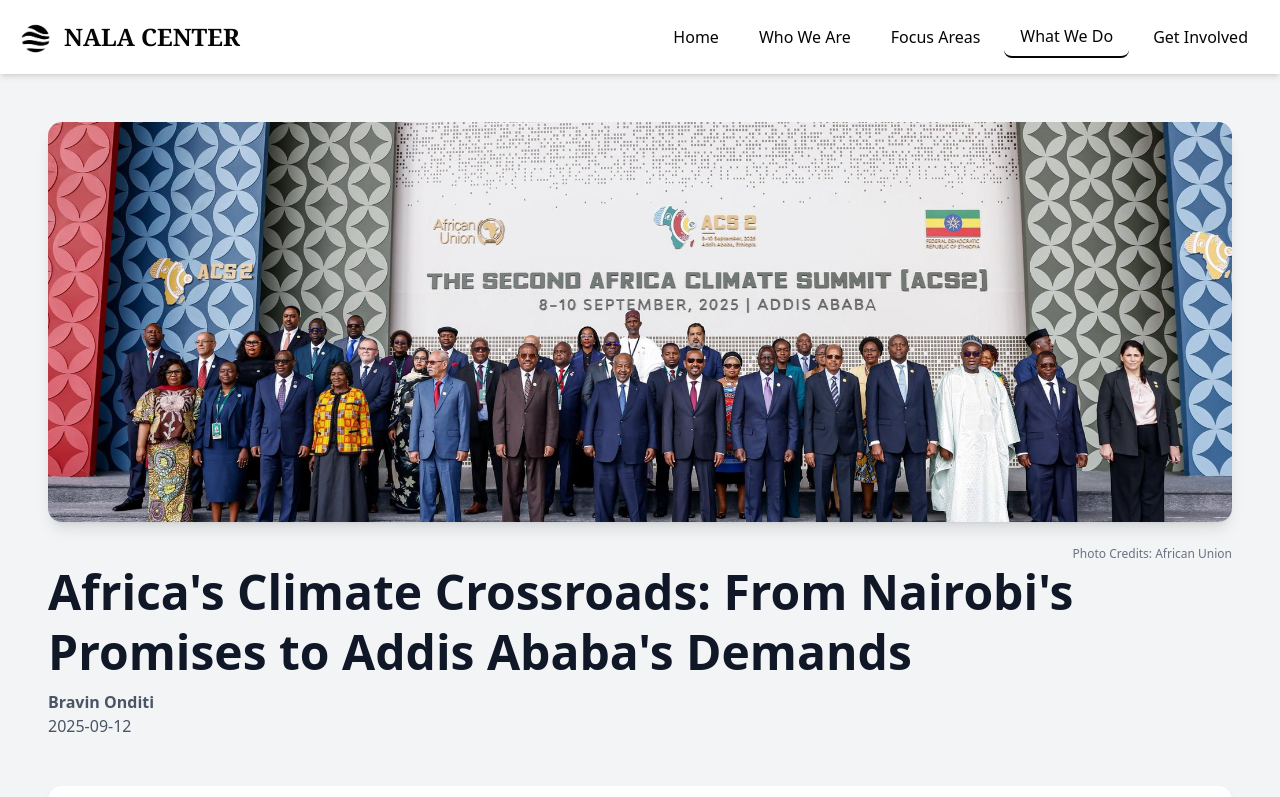
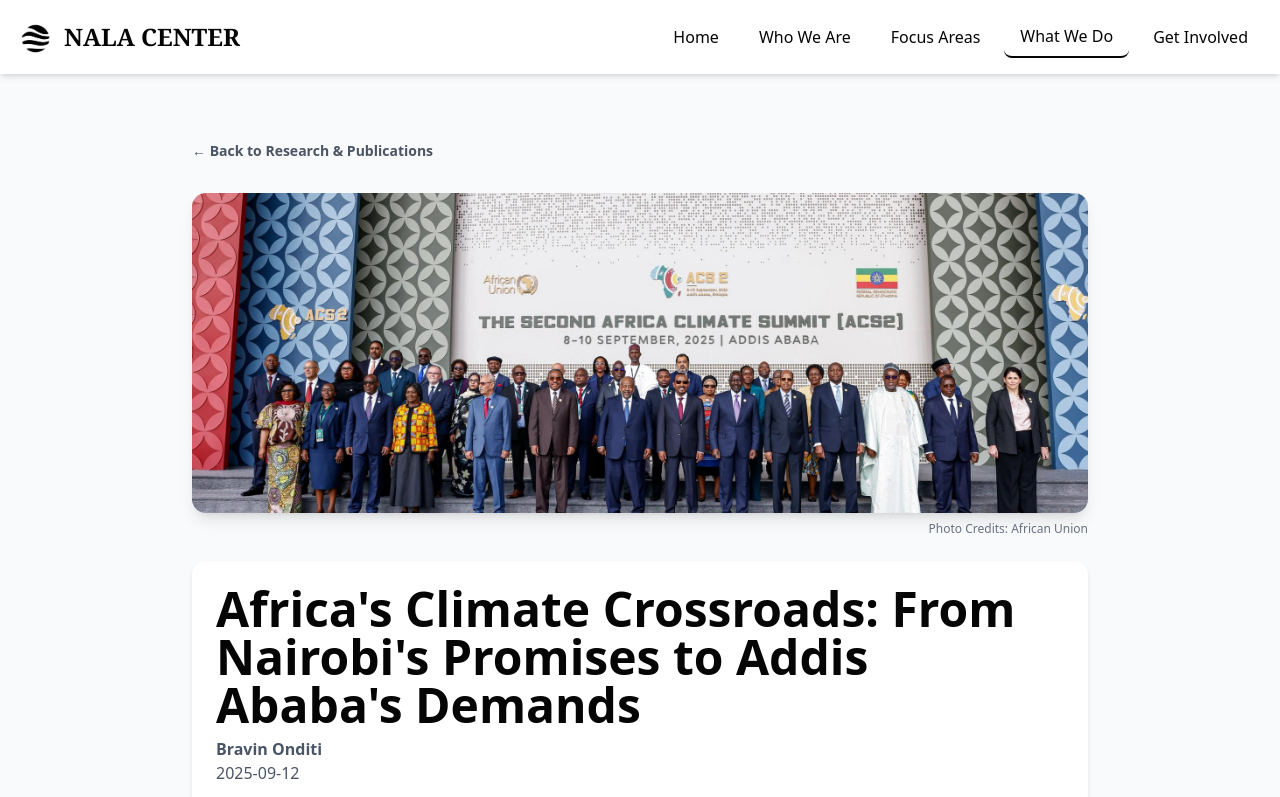
Before and after one commit to Ewoigift/nala-center-website, a Next.js app: page /what-we-do/research-publications/africas-climate-crossroads in a window 1280 px wide. Shown: the top 797 px of the page. Built offline with nearby package versions, Linux system fonts and the light colour scheme.

Commit message:
meta tags

```diff
--- a/src/app/what-we-do/research-publications/africas-climate-crossroads/page.tsx
+++ b/src/app/what-we-do/research-publications/africas-climate-crossroads/page.tsx
@@ -2,7 +2,38 @@
 
 import React from 'react';
 import Image from 'next/image';
+import Link from 'next/link';
 import { ReactNode } from "react";
+
+// --- Configuration for Social Sharing ---
+const BASE_DOMAIN = 'https://nalacenter.org';
+// This is the complete, final URL for the article, used for canonical and sharing purposes.
+const FULL_ARTICLE_URL = `${BASE_DOMAIN}/what-we-do/research-publications/africas-climate-crossroads`;
+
+// --- Component for SEO and Social Media Meta Tags ---
+// These tags ensure the correct title, domain (nalacenter.org), and image are displayed
+// when the link is shared on platforms like X/Twitter.
+const MetaTags = () => (
+  <>
+    {/* Standard Open Graph Tags (used by Facebook, LinkedIn, etc.) */}
+    <meta property="og:title" content={articleData.title} />
+    {/* Description intentionally removed as requested to allow for manual tweet description */}
+    {/* <meta property="og:description" content="" /> */}
+    <meta property="og:image" content={articleData.heroImage} />
+    <meta property="og:url" content={FULL_ARTICLE_URL} />
+    <meta property="og:type" content="article" />
+    <meta property="og:site_name" content="nalacenter.org" /> {/* Ensures nalacenter.org displays as the source link */}
+
+    {/* Twitter Card Tags (for displaying the preview on X/Twitter) */}
+    <meta name="twitter:card" content="summary_large_image" />
+    <meta name="twitter:site" content="@NalaCenter" />
+    <meta name="twitter:title" content={articleData.title} />
+    {/* Description intentionally removed as requested */}
+    {/* <meta name="twitter:description" content="" /> */}
+    <meta name="twitter:image" content={articleData.heroImage} />
+  </>
+);
+
 
 // --- Define Block Types ---
 type ParagraphBlock = {
@@ -23,7 +54,7 @@
 type Block = ParagraphBlock | HeadingBlock | ListBlock;
 
 
-// --- Define Article Data Type ---
+// --- Define Article Data Type ---\
 interface ArticleData {
   title: string;
   author: string;
@@ -32,7 +63,7 @@
   body: Block[];
 }
 
-// --- Your Article Data ---
+// --- Your Original Article Data ---
 const articleData: ArticleData = {
   title: "Africa's Climate Crossroads: From Nairobi's Promises to Addis Ababa's Demands",
   author: "Bravin Onditi",
@@ -232,25 +263,42 @@
   ],
 };
 
-// --- Component ---
-export default function AfricasClimateCrossroads() {
+
+
+// --- Main Component ---
+export default function ArticlePage() {
   return (
-    <div className="bg-gray-100 min-h-screen">
-      <main className="container mx-auto p-4 md:p-8 lg:p-12">
-        <header className="mb-8 md:mb-12">
-          <div className="relative w-full h-[250px] md:h-[400px] overflow-hidden rounded-xl shadow-lg mb-6">
+    <div className="min-h-screen bg-gray-50 flex flex-col items-center py-16 px-4 sm:px-6 lg:px-8 font-sans">
+
+      {/* Include Meta Tags (simulated <head> content) */}
+      <MetaTags />
+
+      {/* Container for the article content */}
+      <article className="max-w-4xl w-full">
+        <Link href="/what-we-do/research-publications" className="inline-flex items-center text-sm font-semibold text-gray-600 hover:text-gray-800 transition-colors duration-300 mb-8">
+          &larr; Back to Research & Publications
+        </Link>
+
+        {/* Hero Image */}
+        <div className="relative w-full h-80 rounded-xl overflow-hidden shadow-lg">
           <Image
             src={articleData.heroImage}
             alt={articleData.title}
             layout="fill"
             objectFit="cover"
-              className="absolute inset-0 w-full h-full object-cover"
+            priority
           />
         </div>
-          <p className="text-right text-gray-500 text-xs mt-2">
+
+        {/* Photo Credit added here as requested */}
+        <p className="text-xs text-gray-500 mt-2 mb-6 text-right">
           Photo Credits: African Union
         </p>
-          <h1 className="text-3xl md:text-5xl font-bold text-gray-900 leading-tight mb-2">
+
+
+        {/* Article Header */}
+        <header className="mb-8 p-6 bg-white rounded-xl shadow-md">
+          <h1 className="text-4xl md:text-5xl font-extrabold text-[#050505] mb-2">
             {articleData.title}
           </h1>
           <div className="text-gray-600 text-sm md:text-base">
@@ -264,6 +312,7 @@
             {articleData.body.map((block, index) => {
               switch (block.type) {
                 case 'paragraph':
+                  // This allows us to embed JSX (like Link/a tags) directly into the paragraph text.
                   return (
                     <p key={index} className="text-lg leading-relaxed mb-6">
                       {block.text}
@@ -276,6 +325,7 @@
                     </h2>
                   );
                 case 'list':
+                  // Using dangerouslySetInnerHTML to allow HTML (like strong/a tags) within list items
                   return (
                     <ul key={index} className="list-disc list-inside space-y-2 mb-6">
                       {block.items.map((item, i) => (
@@ -289,7 +339,7 @@
             })}
           </div>
         </section>
-      </main>
+      </article>
     </div>
   );
 }
--- a/src/app/who-we-are/associate-fellows/[slug]/page.tsx
+++ b/src/app/who-we-are/associate-fellows/[slug]/page.tsx
@@ -50,6 +50,33 @@
       x: 'https://x.com/RahmaOda?t=dImGk3Su5rraGHL8QVEVgQ&s=09',
     },
 },
+{
+name:'Rayner Sakari',
+designation:'Peace, Security and Governance Expert',
+imageSrc:'/images/team/rayner-sakari.jpg',
+slug:'rayner-sakari',
+bio:`Rayner Sakari's work explores the critical intersections of peace, security, democracy, and governance. He holds a B.A. in International Relations and Diplomacy and has practical experience as a Program Officer with the International Centre for Peace, Human Rights and Development in Africa, where he supported initiatives to strengthen institutional frameworks and empower communities. His research focuses on how governance systems can promote stability and build resilience against evolving challenges. Committed to bridging theory and practice, Rayner develops actionable analysis to provide decision-makers with insights that inform practical, sustainable solutions.`,
+socials: {
+      email: '#',
+      linkedin: '#',
+      x: '#',
+    },
+},
+{
+  name:'Keith Sangolo',
+designation:'Peace, Security and Governance Expert',
+imageSrc:'/images/team/keith-sangolo.png',
+slug:'keith-sangolo',
+bio:`Keith Sangolo is an intern, currently completing his Bachelor of Arts in International Relations and Diplomacy at Zetech University. He has built a strong foundation in foreign policy, international law, and governance, with a keen interest in applying this knowledge to practical challenges. During a recent attachment at the State Department of Tourism, he contributed to policy-related tasks and stakeholder engagement, gaining firsthand experience in using tourism as a tool for national development and economic diplomacy.
+
+Beyond his academic and professional work, Keith has honed his leadership and advocacy skills through active participation in the Kenya Model United Nations and Amnesty International. His primary research interests lie in Kenya’s foreign policy, particularly its foreign direct investment (FDI) strategy, the impact of electoral disputes on human rights, and the dynamics of African regional integration. He is passionate about contributing to data-driven solutions that strengthen international cooperation and sustainable development across the continent.`,
+socials: {
+      email: '#',
+      linkedin: '#',
+      x: '#',
+    },
+}
+
 ];
 
 
--- a/src/app/who-we-are/associate-fellows/page.tsx
+++ b/src/app/who-we-are/associate-fellows/page.tsx
@@ -24,6 +24,19 @@
 imageSrc:'/images/team/Rahma-Oda.png',
       slug:'rahma-oda',
     },
+    {
+      name:'Rayner Sakari',
+designation:'Peace, Security and Governance',
+imageSrc:'/images/team/rayner-sakari.jpg',
+slug:'rayner-sakari'
+    },
+  {
+    name:'Keith Sangolo',
+designation:'Peace, Security and Governance',
+imageSrc:'/images/team/keith-sangolo.png',
+slug:'keith-sangolo'
+  },
+
   ];
 
   return (
```
Also changed, not shown: public/images/team/rayner-sakari.jpg (added), 1 other file (tests, documents, lock files or other folders). Lines whose indentation alone changed are shown as unchanged.
